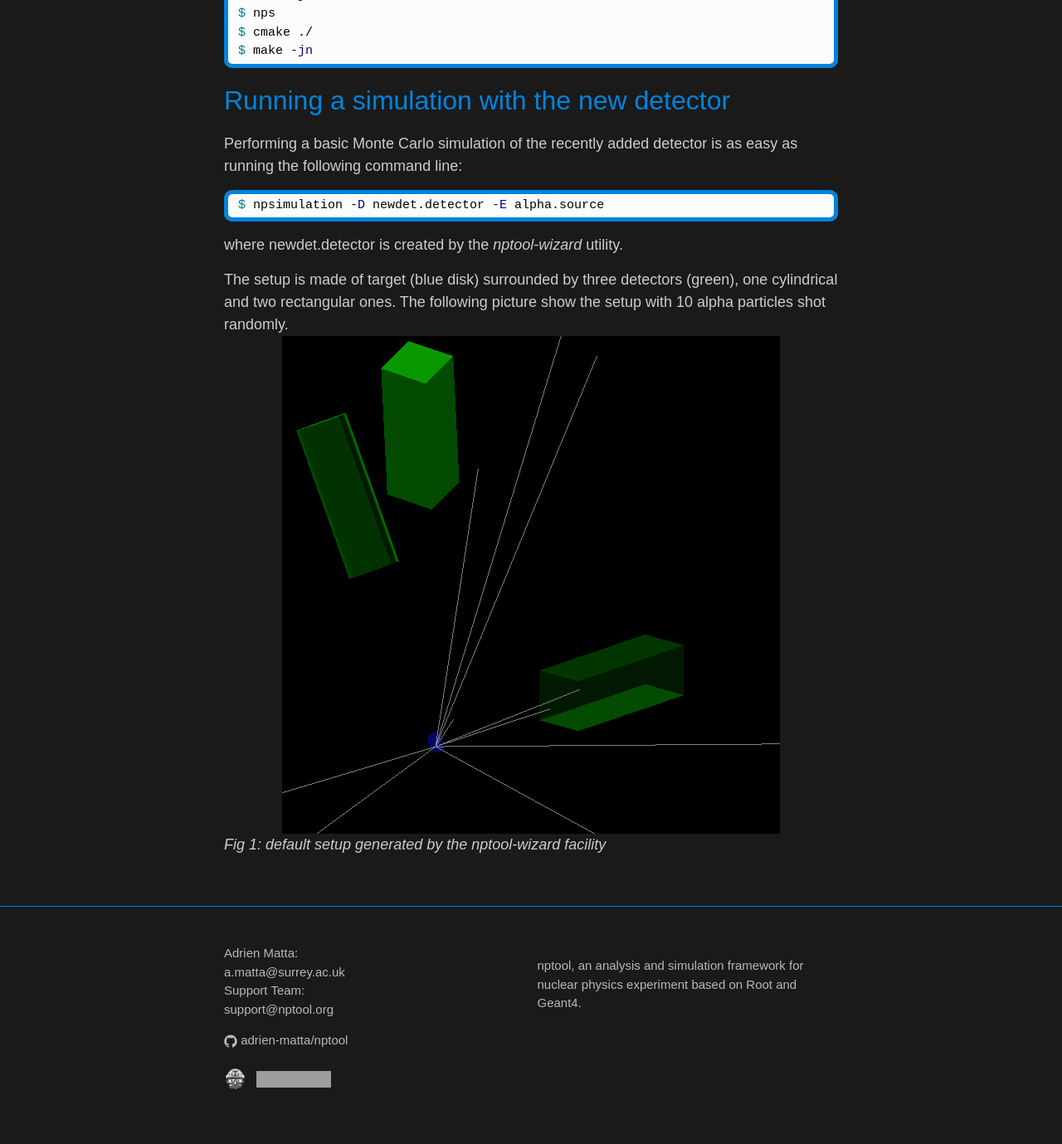
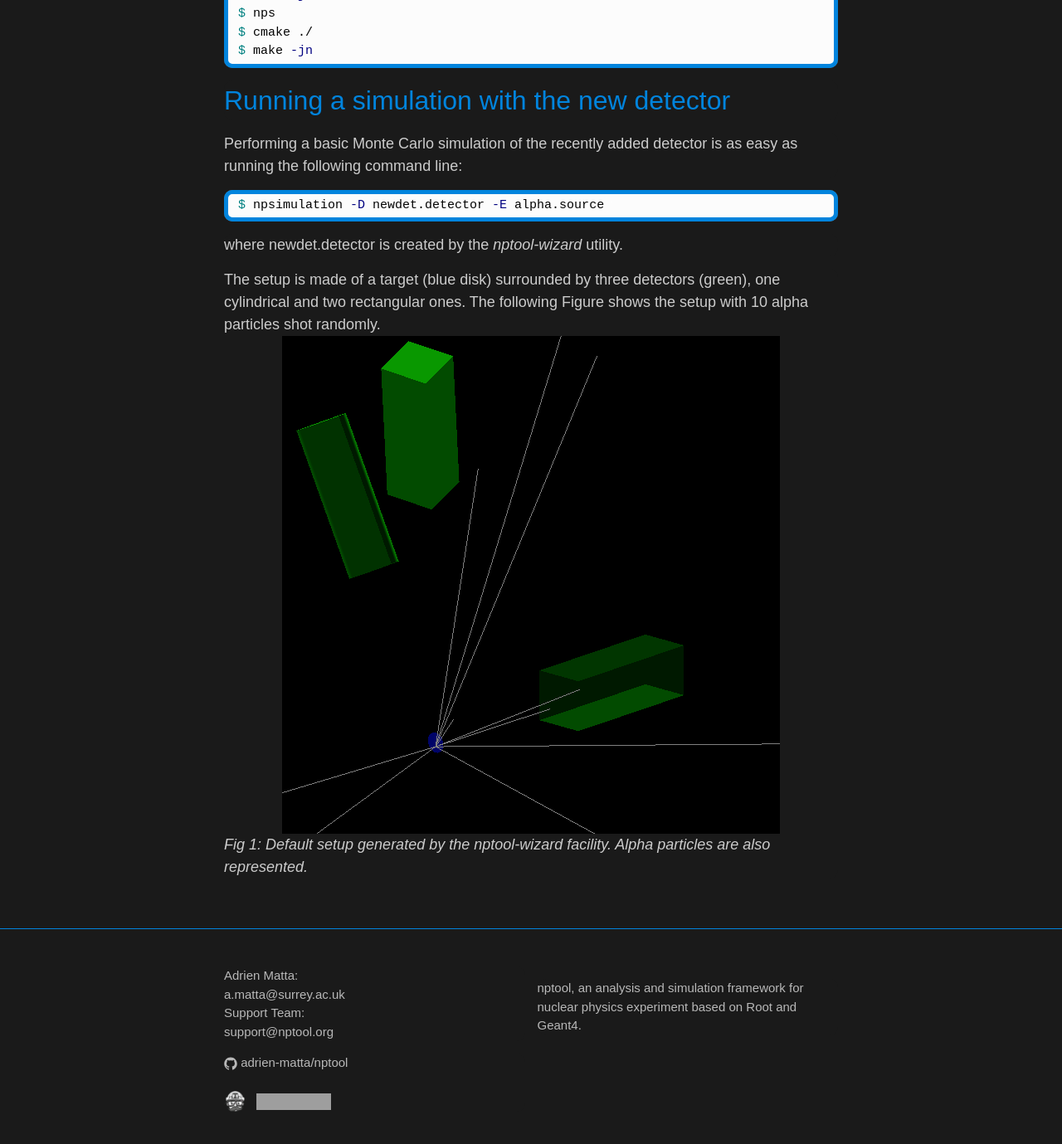
Before and after one commit to adrien-matta/nptool, a Jekyll site: the page built from _manual/adding-detectors_part1.md, in a window 1280 px wide and 1400 px high, scrolled down 1200 px. Shown: the top 1379 px of the window at 83% size. Built offline with Jekyll 4.4.1, drawn with Linux system fonts in a browser that asks for light colours; some web fonts are replaced; grey boxes are pictures that could not be loaded.

Commit message:
+ fix typos

```diff
--- a/_manual/adding-detectors_part1.md
+++ b/_manual/adding-detectors_part1.md
@@ -60,8 +60,9 @@
 {% endhighlight %}
 where newdet.detector is created by the _nptool-wizard_ utility.
 
-The setup is made of target (blue disk) surrounded by three detectors (green),
-one cylindrical and two rectangular ones. The following picture show the
+The setup is made of a target (blue disk) surrounded by three detectors (green),
+one cylindrical and two rectangular ones. The following Figure shows the
 setup with 10 alpha particles shot randomly.
-![fig:newdet](/images/newDet.png "Fig1: The CATS detector as presented in [1]"){: .center-image}
-*Fig 1: default setup generated by the nptool-wizard facility*
+![fig:newdet](/images/newDet.png){: .center-image}
+*Fig 1: Default setup generated by the nptool-wizard facility. Alpha particles
+are also represented.*
```
